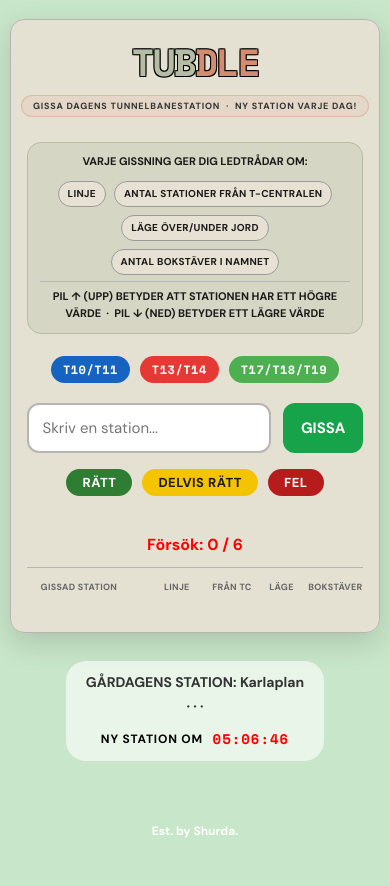
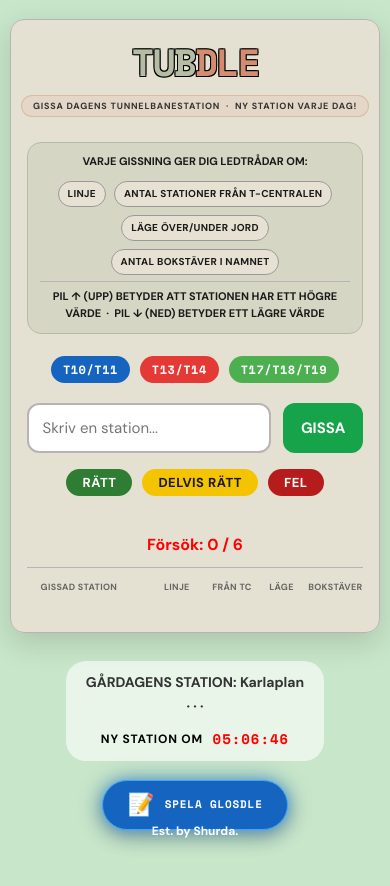
Before and after one commit to Shurdagit/Tubdle, a Next.js app: page / in a window 390 px wide. Shown: the top 886 px of the page. Built offline with nearby package versions, Linux system fonts and the light colour scheme.

Commit message:
Min första commisss

```diff
--- a/app/globals.css
+++ b/app/globals.css
@@ -654,17 +654,14 @@ body {
 }
 
 /* ── OUTER LAYOUT ── */
-.outer-layout {
-  /* Sidebar är position:fixed, spelrutan centreras av margin:auto på page-wrap */
-}
+
 
 /* ── GLOSDLE SIDEBAR ── */
 .glosdle-sidebar {
   position: fixed;
-  /* Placeras en liten bit till vänster om den centrerade spelrutan.
-     50vw = mitten av sidan, 450px = halva max-width för game-card,
-     12px = litet mellanrum */
-  left: max(8px, calc(50vw - 450px - 12px - 110px));
+  /* Räknar: mitten - halva spelrutan - gap - knappbredd.
+     Döljs under 1250px så den aldrig kan överlappa spelrutan. */
+  left: max(8px, calc(50vw - 450px - 16px - 120px));
   top: 50%;
   transform: translateY(-50%);
   z-index: 200;
@@ -675,21 +672,27 @@ body {
   flex-direction: row;
   align-items: center;
   gap: 10px;
-  background: #4CAF50;
-  border: 1.5px solid #388E3C;
+  background: #1565C0;
+  border: 1.5px solid #42a5f5;
   border-radius: 30px;
   padding: 12px 16px;
   text-decoration: none;
   color: #ffffff;
-  box-shadow: 0 6px 20px rgba(0,0,0,0.35);
+  box-shadow:
+    0 0 10px rgba(66, 165, 245, 0.6),
+    0 0 24px rgba(21, 101, 192, 0.45),
+    0 6px 20px rgba(0, 0, 0, 0.3);
   transition: transform 0.18s, box-shadow 0.18s, background 0.18s;
   white-space: nowrap;
 }
 
 .glosdle-sidebar-link:hover {
-  background: #43A047;
+  background: #1976d2;
   transform: translateY(-3px);
-  box-shadow: 0 10px 28px rgba(0,0,0,0.45);
+  box-shadow:
+    0 0 16px rgba(66, 165, 245, 0.85),
+    0 0 36px rgba(21, 101, 192, 0.6),
+    0 10px 28px rgba(0, 0, 0, 0.35);
 }
 
 .glosdle-sidebar-icon { font-size: 22px; line-height: 1; }
@@ -704,13 +707,41 @@ body {
   line-height: 1.5;
 }
 
-@media (max-width: 1000px) {
+@media (max-width: 1250px) {
   .glosdle-sidebar { display: none; }
 }
 
 @media (prefers-color-scheme: dark) {
-  .glosdle-sidebar-link { background: #4CAF50; border-color: #2a3050; color: #fff; }
+  .glosdle-sidebar-link { background: #1565C0; border-color: #1565C0; color: #fff; }
   .glosdle-sidebar-label { color: #fff; }
+}
+
+/* ── GLOSDLE MOBILKNAPP (botten, visas på skärmar ≤ 1250px) ── */
+.glosdle-mobile-bottom {
+  display: none;
+  justify-content: center;
+  margin-top: 1.2rem;
+  padding-bottom: 0.5rem;
+}
+
+/* Mobilknappen återanvänder .glosdle-sidebar-link för styling */
+.glosdle-mobile-bottom .glosdle-sidebar-link {
+  /* Gör texten horisontell (en rad) på mobil */
+  flex-direction: row;
+  gap: 10px;
+  padding: 13px 24px;
+  border-radius: 30px;
+}
+
+.glosdle-mobile-bottom .glosdle-sidebar-label {
+  /* Radbryt inte på mobil-knappen */
+  white-space: nowrap;
+  font-size: 11px;
+  line-height: 1;
+}
+
+@media (max-width: 1250px) {
+  .glosdle-mobile-bottom { display: flex; }
 }
 
 /* ── GLOSDLE PROMO-BANNER ── */
@@ -800,15 +831,15 @@ body {
 }
 
 .modal-card {
-  background: #f0ece2;
-  border: 1.5px solid var(--lavender-touch);
+  background: #1e2030;
+  border: 1.5px solid #2e3250;
   border-radius: 22px;
   padding: 2rem 2rem 1.8rem;
   max-width: 400px;
   width: 100%;
   position: relative;
   text-align: center;
-  box-shadow: 0 24px 64px rgba(0, 0, 0, 0.35);
+  box-shadow: 0 24px 64px rgba(0, 0, 0, 0.6);
   animation: slideUp 0.3s ease;
 }
 
@@ -816,7 +847,7 @@ body {
   position: absolute;
   top: 14px;
   right: 14px;
-  background: rgba(0, 0, 0, 0.08);
+  background: rgba(255, 255, 255, 0.08);
   border: none;
   border-radius: 50%;
   width: 32px;
@@ -827,30 +858,30 @@ body {
   align-items: center;
   justify-content: center;
   transition: background 0.15s;
-  color: #333;
+  color: #fff;
 }
 
-.modal-close:hover { background: rgba(0, 0, 0, 0.18); }
+.modal-close:hover { background: rgba(255, 255, 255, 0.18); }
 
 .modal-title {
   font-family: 'Space Mono', monospace;
   font-size: 20px;
   font-weight: 700;
-  color: #1a1a1a;
+  color: #ffffff;
   margin-bottom: 8px;
   letter-spacing: 0.5px;
 }
 
 .modal-answer {
   font-size: 15px;
-  color: #555;
+  color: #aab0c8;
   margin-bottom: 20px;
 }
 
 .modal-answer-name {
   font-family: 'Space Mono', monospace;
   font-weight: 700;
-  color: #B71C1C;
+  color: #ff6b6b;
   font-size: 17px;
 }
 
@@ -897,7 +928,7 @@ body {
 
 .modal-divider {
   border: none;
-  border-top: 1px solid var(--lavender-touch);
+  border-top: 1px solid #2e3250;
   margin: 14px 0;
 }
 
@@ -905,10 +936,10 @@ body {
 
 .modal-timer-label {
   font-family: 'Space Mono', monospace;
-  font-size: 10px;
+  font-size: 15px;
   font-weight: 700;
   letter-spacing: 1.8px;
-  color: #888;
+  color: #7a82a8;
   text-transform: uppercase;
   margin-bottom: 4px;
 }
@@ -917,13 +948,13 @@ body {
   font-family: 'Space Mono', monospace;
   font-size: 30px;
   font-weight: 700;
-  color: #1a1a1a;
+  color: #ffffff;
   letter-spacing: 1px;
 }
 
 .modal-promo-text {
   font-size: 14px;
-  color: #555;
+  color: #aab0c8;
   margin-bottom: 12px;
 }
 
@@ -959,12 +990,4 @@ body {
   .modal-promo-btn { width: 100%; text-align: center; font-size: 12px; }
 }
 
-@media (prefers-color-scheme: dark) {
-  .modal-card { background: rgba(36, 36, 36, 0.98); border-color: #444; }
-  .modal-title { color: #eee; }
-  .modal-answer { color: #aaa; }
-  .modal-timer-value { color: #eee; }
-  .modal-promo-text { color: #aaa; }
-  .modal-close { background: rgba(255,255,255,0.08); color: #ddd; }
-  .modal-close:hover { background: rgba(255,255,255,0.16); }
-}
+/* Dark mode: modal is already dark-themed, no overrides needed */
--- a/app/page.tsx
+++ b/app/page.tsx
@@ -20,9 +20,9 @@ function AutocompletePortal({
   inputRef,
   onSelect,
 }: {
-  items: Station[];
-  inputRef: React.RefObject<HTMLInputElement>;
-  onSelect: (s: Station) => void;
+items: Station [];
+inputRef: React.RefObject<HTMLInputElement | null>;
+onSelect: (s: Station) => void;
 }) {
   const [style, setStyle] = useState<React.CSSProperties>({});
 
@@ -149,7 +149,7 @@ function ResultModal({
 
         <div className="modal-divider" />
 
-        <div className="modal-promo-text">Kan du gissa dagens svenska glosor?</div>
+        <div className="modal-promo-text">KAN DU GISSA DAGENS ORD?</div>
         <a
           href="https://glosdle.svenskadle.se"
           target="_blank"
@@ -656,24 +656,7 @@ export default function TubdlePage() {
                 </div>
               )}
 
-              {/* GLOSDLE CROSS-PROMO (under bannern, visas alltid) */}
-              <div className="glosdle-promo-banner">
-                <div className="glosdle-promo-inner">
-                  <div className="glosdle-promo-emoji">📝</div>
-                  <div className="glosdle-promo-text">
-                    <div className="glosdle-promo-title">Kan du gissa dagens svenska ord?</div>
-                    <div className="glosdle-promo-sub">Spela Glosdle – nytt ord varje dag!</div>
-                  </div>
-                  <a
-                    href="https://glosdle.svenskadle.se"
-                    target="_blank"
-                    rel="noopener noreferrer"
-                    className="glosdle-promo-btn"
-                  >
-                    📝 SPELA GLOSDLE
-                  </a>
-                </div>
-              </div>
+
             </div>
           )}
         </div>
@@ -692,6 +675,19 @@ export default function TubdlePage() {
 
         {/* EST. BY SHURDA */}
         <div className="est-text">Est. by Shurda.</div>
+
+        {/* MOBILKNAPP – visas längst ned på små skärmar (≤1250px) */}
+        <div className="glosdle-mobile-bottom">
+          <a
+            href="https://glosdle.svenskadle.se"
+            target="_blank"
+            rel="noopener noreferrer"
+            className="glosdle-sidebar-link"
+          >
+            <span className="glosdle-sidebar-icon">📝</span>
+            <span className="glosdle-sidebar-label">SPELA GLOSDLE</span>
+          </a>
+        </div>
       </div>
 
 
```
